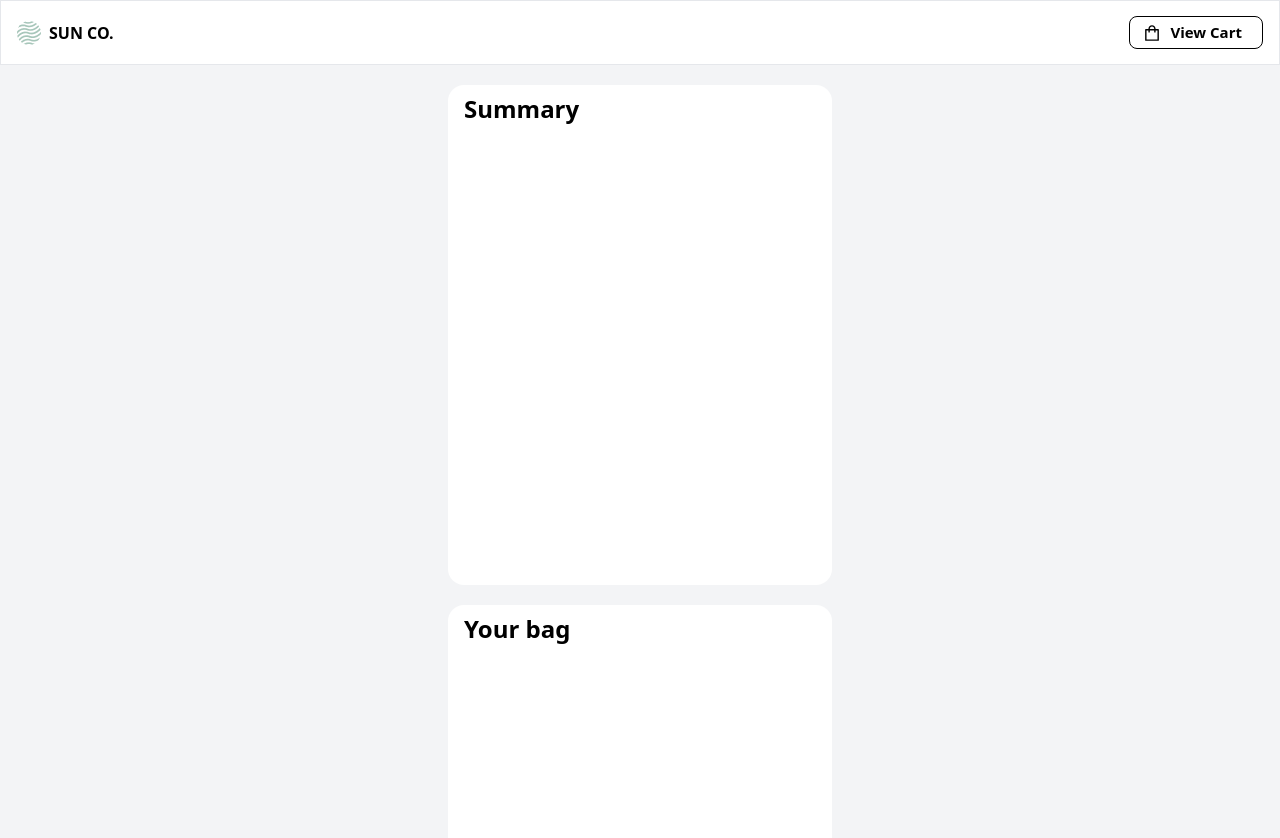
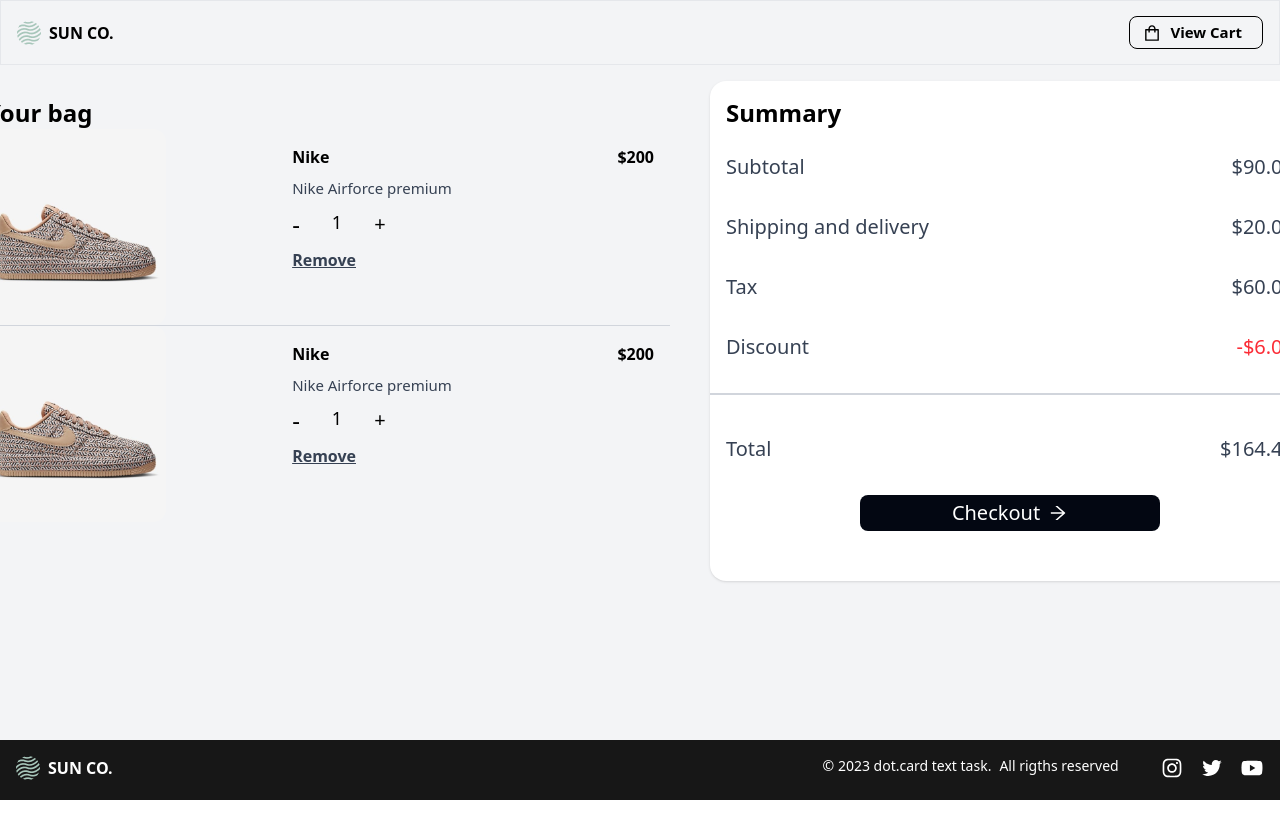
Before and after one commit to AnaiaRn/techweba, a Next.js app in the folder techwebnext/: page / in a window 1280 px wide. Shown: the top 838 px of the page. After the commit the page ends 800 px from the top, so only its background shows below. Built offline with nearby package versions, Linux system fonts and the light colour scheme.

Commit message:
card page

```diff
--- /dev/null
+++ b/techwebnext/src/app/composant/compteur/Page.tsx
@@ -0,0 +1,22 @@
+"use client";
+
+import { useState } from "react";
+
+export default function Compteur() {
+  const [count, setCount] = useState(1);
+
+  const increment = () => setCount((prev) => prev + 1);
+  const decrement = () => setCount((prev) => (prev > 1 ? prev - 1 : 1));
+
+  return (
+    <div className="flex  space-x-8">
+      <button onClick={decrement} className="text-2xl cursor-pointer">
+        -
+      </button>
+      <p className="text-lg">{count}</p>
+      <button onClick={increment} className="text-xl cursor-pointer">
+        +
+      </button>
+    </div>
+  );
+}
--- a/techwebnext/src/app/page.tsx
+++ b/techwebnext/src/app/page.tsx
@@ -1,12 +1,13 @@
 import React from "react";
 import Landing from "./page/landing/page";
 import Cart from "./page/card/page";
+import Compteur from "./composant/compteur/Page";
 
 export default function Home() {
   return (
    <>
-  {/* <Landing/> */}
   <Cart />
+  {/* <Landing /> */}
    </>
   );
 }
--- a/techwebnext/src/app/page/card/page.tsx
+++ b/techwebnext/src/app/page/card/page.tsx
@@ -1,25 +1,115 @@
+import { AiOutlineArrowRight } from "react-icons/ai";
+import Boutton from "@/app/composant/button/page";
 import Sidebar from "@/app/composant/sidebar/page";
+import Compteur from "@/app/composant/compteur/Page";
+import Footer from "@/app/composant/footer/page";
 
-export default function Cart () {
+export default function Cart() {
     return (
-        <>
+        <div className="flex flex-col min-h-screen bg-gray-100 overflow-y-auto lg:overflow-hidden">
+            {/* Sidebar */}
             <Sidebar />
-            <div className="w-screen h-screen bg-gray-100">
-                <div className="">
-                    {/* SUMMARY */}
-                    <div className="flex justify-center items-center">
-                        <div className="w-[80%] h-[500px] lg:w-[30%] bg-white mt-5 rounded-2xl">
-                            <p className="font-semibold text-2xl mt-2 ml-4">Summary</p>
+
+            {/* Contenu principal */}
+            <div className="flex-grow w-full">
+                <div className="space-y-2 lg:flex lg:flex-row-reverse lg:justify-center">
+                    {/* Summary */}
+                    <div className="flex justify-center lg:ml-[40px]">
+                        <div className="w-[80%] h-[450px] lg:w-[600px] lg:h-[500px] lg:space-y-6 bg-white rounded-2xl mt-4 shadow">
+                            <h1 className="font-bold text-xl lg:text-2xl mt-4 ml-4">Summary</h1>
+                            <div className="text-gray-700 text-sm lg:text-xl space-y-8">
+                                <div className="flex justify-between mt-4">
+                                    <p className="ml-4">Subtotal</p>
+                                    <p className="mr-4">$90.00</p>
+                                </div>
+                                <div className="flex justify-between mt-4">
+                                    <p className="ml-4">Shipping and delivery</p>
+                                    <p className="mr-4">$20.00</p>
+                                </div>
+                                <div className="flex justify-between mt-4">
+                                    <p className="ml-4">Tax</p>
+                                    <p className="mr-4">$60.00</p>
+                                </div>
+                                <div className="flex justify-between mt-4">
+                                    <p className="ml-4">Discount</p>
+                                    <p className="mr-4 text-red-500">-$6.00</p>
+                                </div>
+                                <div className="border-1 border-gray-300 mt-4"></div>
+                                <div className="flex justify-between mt-10">
+                                    <p className="ml-4">Total</p>
+                                    <p className="mr-4">$164.46</p>
+                                </div>
+                                <div className="mt-8 flex justify-center">
+                                    <Boutton label="Checkout" icon={<AiOutlineArrowRight />} />
+                                </div>
+                            </div>
                         </div>
                     </div>
-                    {/* YOUr BAG  */}
-                    <div className="flex justify-center items-center">
-                        <div className="w-[80%] h-[500px] lg:w-[30%] bg-white mt-5 rounded-2xl">
-                            <p className="font-semibold text-2xl mt-2 ml-4">Your bag</p>
+
+                    {/* Your bag */}
+                    <div className="flex justify-center">
+                        <div className="w-[80%] h-[400px] lg:w-[700px] lg:h-[350px] rounded-2xl mt-4">
+                            <h1 className="font-bold text-xl lg:text-2xl mt-4 ml-4">Your bag</h1>
+                            {/* Produit et Decription */}
+                            <div className="flex justify-between border-b border-gray-300">
+                                {/* Image */}
+                                <div className="ml-4">
+                                    <img src="image/3.svg" alt="" className="w-[150px] md:w-[180px]"/>
+                                </div>
+                                {/* Description et prix */}
+                                <div className="space-y-2">
+                                    {/* Prix */}
+                                    <div className="flex space-x-30 mr-4 font-semibold md:space-x-72 mt-4">
+                                        <p className="">Nike</p>
+                                        <p>$200</p>
+                                    </div>
+                                    {/* Description */}
+                                    <div className="text-gray-700">
+                                        <p className="text-[15px]">Nike Airforce premium</p>
+                                    </div>
+                                    {/* Compteur */}
+                                    <div>
+                                        <Compteur />
+                                    </div>
+                                    <div className="text-gray-700 font-semibold">
+                                        <p className="underline">Remove</p>
+                                    </div>
+                                </div>
+                            </div>
+                            {/* 2 */}
+                            <div className="flex justify-between ">
+                                {/* Image */}
+                                <div className="ml-4">
+                                    <img src="image/3.svg" alt="" className="w-[150px] md:w-[180px]"/>
+                                </div>
+                                {/* Description et prix */}
+                                <div className="space-y-2">
+                                    {/* Prix */}
+                                    <div className="flex space-x-30 mr-4 font-semibold md:space-x-72 mt-4">
+                                        <p className="">Nike</p>
+                                        <p>$200</p>
+                                    </div>
+                                    {/* Description */}
+                                    <div className="text-gray-700">
+                                        <p className="text-[15px]">Nike Airforce premium</p>
+                                    </div>
+                                    {/* Compteur */}
+                                    <div>
+                                        <Compteur />
+                                    </div>
+                                    <div className="text-gray-700 font-semibold">
+                                        <p className="underline">Remove</p>
+                                    </div>
+                                </div>
+                            </div>
                         </div>
                     </div>
+
+
                 </div>
             </div>
-        </>
-    )
+            {/* Footer */}
+            <Footer />
+        </div>
+    );
 }
```
Also changed, not shown: techwebnext/src/app/page/landing/page.tsx (+24 -64 lines).
